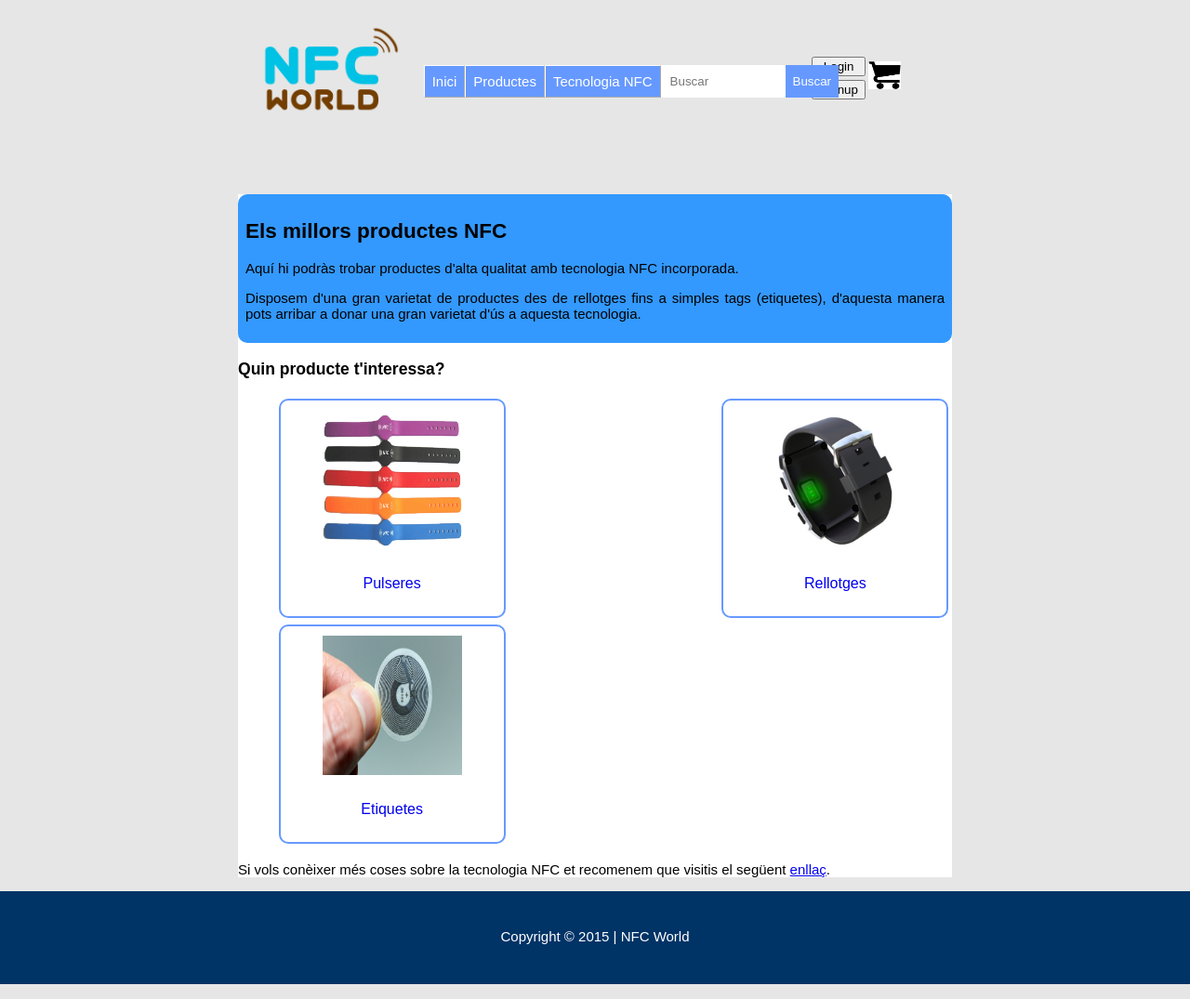
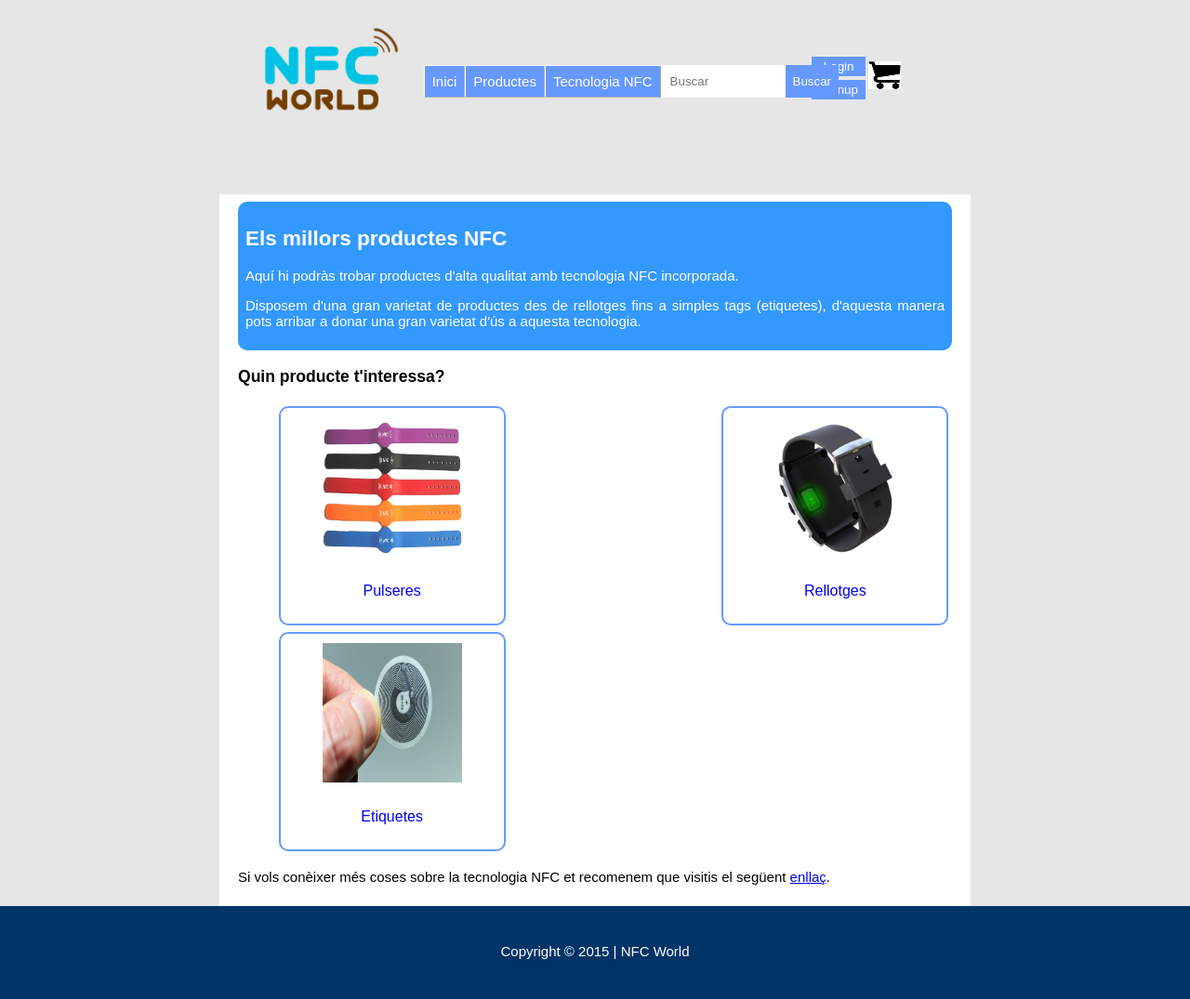
Before and after one commit to jaumecolom/Ecommerce, a PHP site: page /productes.html in a window 1280 px wide. Shown: the whole page at 93% size. Run offline with PHP 8.4, Linux system fonts and the light colour scheme; style sheets or scripts are compiled from the project's sources.

Commit message:
Enter per buscar
- La cerca també es pot accionar amb la tecla ENTER.
- Canvi d'aparença als botons de login i signup

```diff
--- a/ecommerce/header.html
+++ b/ecommerce/header.html
@@ -32,7 +32,7 @@
 					</li>
 				</ul>
 				<li>
-					<input type="search" autocomplete="on" id="search" placeholder="Buscar"/>
+					<input type="search" autocomplete="on" id="search" placeholder="Buscar" onkeypress="enter(event)"/>
 					<button onclick="buscar()" id="search_button">Buscar</button>
 				</li>
 			</li>
--- a/ecommerce/productes.html
+++ b/ecommerce/productes.html
@@ -18,7 +18,6 @@
 	$(function(){
 		$("#header").load("header.html");
 		$("#footer").load("footer.html");
-		$("#products_section").style.color = "#000000";
 	});
 	</script>
 </head>
--- a/ecommerce/resources/css/style.css
+++ b/ecommerce/resources/css/style.css
@@ -10,6 +10,9 @@ body{
 	text-align: justify;
 	width: 60%;
 	margin: auto;
+	padding: 8px;
+	padding-left: 20px;
+	padding-right: 20px;
 	background-color: white;
 }
 
@@ -67,7 +70,6 @@ nav li ul li{
 	float: none;
 }
 
-
 #logo{
 	float:left;
 	width: 20%;
@@ -82,11 +84,27 @@ nav li ul li{
 #login {
 	display: table-row;
 	width: 100%;
+	background-color:#6699FF;
+	border:2px solid #6699FF;
+	color: white;
+}
+
+#login:hover{
+	background-color: #99CCFF;
+	border: 2px solid #99CCFF;
 }
 
 #signup{
 	display: table-row;
 	width: 100%;
+	background-color:#6699FF;
+	border:2px solid #6699FF;
+	color: white;
+}
+
+#signup:hover{
+	background-color: #99CCFF;
+	border: 2px solid #99CCFF;
 }
 
 #cart_login_section{
@@ -99,6 +117,7 @@ nav li ul li{
 	width: 75%;
 	border: 2px solid white;
 }
+
 #search_button{
 	left: -60px;
 	position: relative;
@@ -156,6 +175,7 @@ nav li ul li{
 	background-color: #3399FF;
 	padding: 8px;
 	border-radius: 10px;
+	color: white;
 }
 
 #rig{
@@ -197,6 +217,7 @@ nav li ul li{
 	padding: 8px;
 	margin-right: 20%;
 	margin-left: 20%;
+	border-radius: 5px;
 }
 
 #home_banner{
--- a/ecommerce/resources/js/scripts.js
+++ b/ecommerce/resources/js/scripts.js
@@ -23,3 +23,10 @@ function nextImageSlider(){
 
     setTimeout(nextImageSlider, 5000);
 }
+
+function enter(e){
+    if(e.keyCode == 13){
+        buscar();
+    }
+    return false;
+}
--- a/ecommerce/tecnologia-nfc.html
+++ b/ecommerce/tecnologia-nfc.html
@@ -2,7 +2,7 @@
 <html lang="ca">
 <head>
 	<meta charset="utf-8">
-	<title>NFC - Què és?</title>
+	<title>NFC - Tecnologia NFC</title>
 	<meta name="description" content="La millor botiga de la xarxa.">
 	<meta name="author" content="Grup TDIW-D10">
 
```
